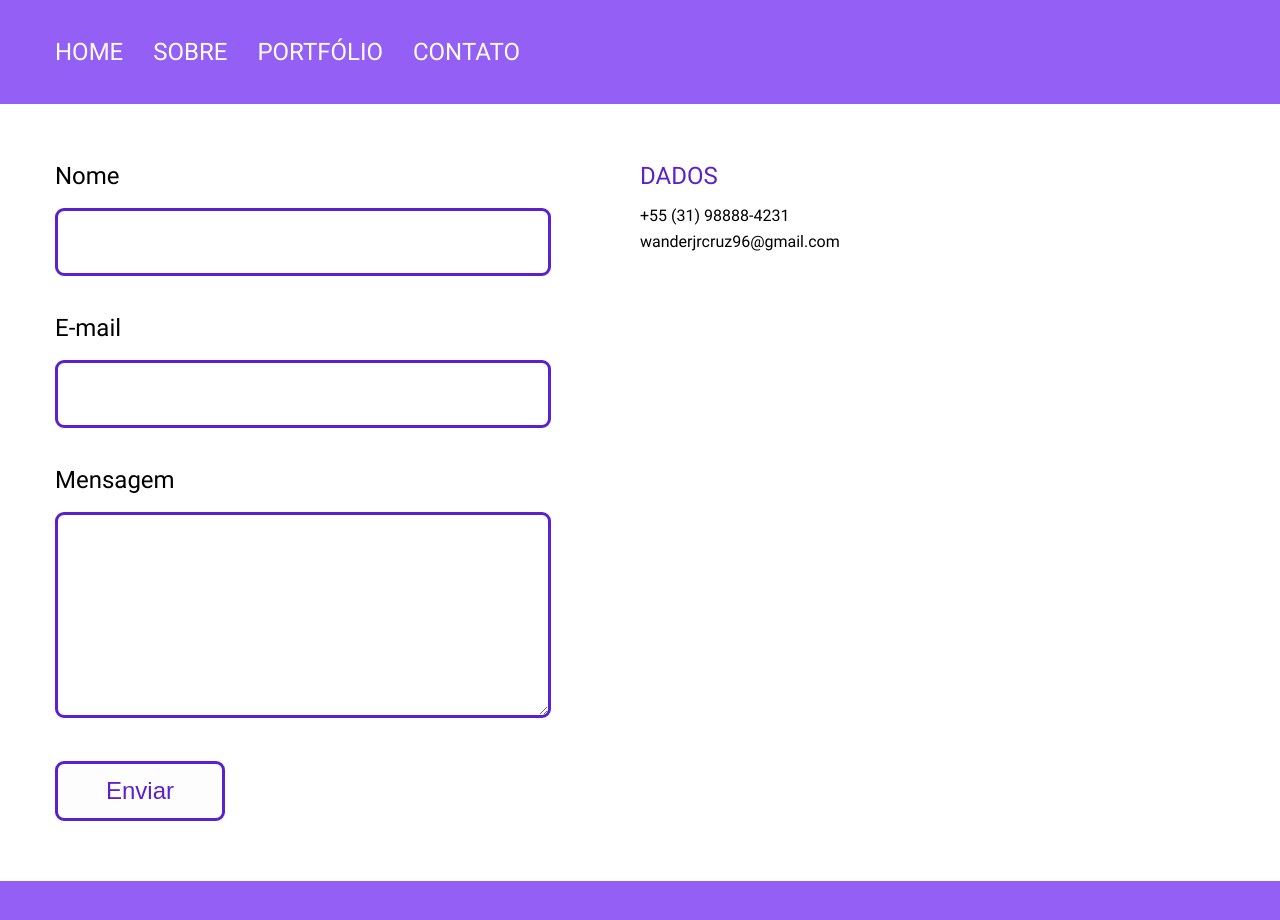
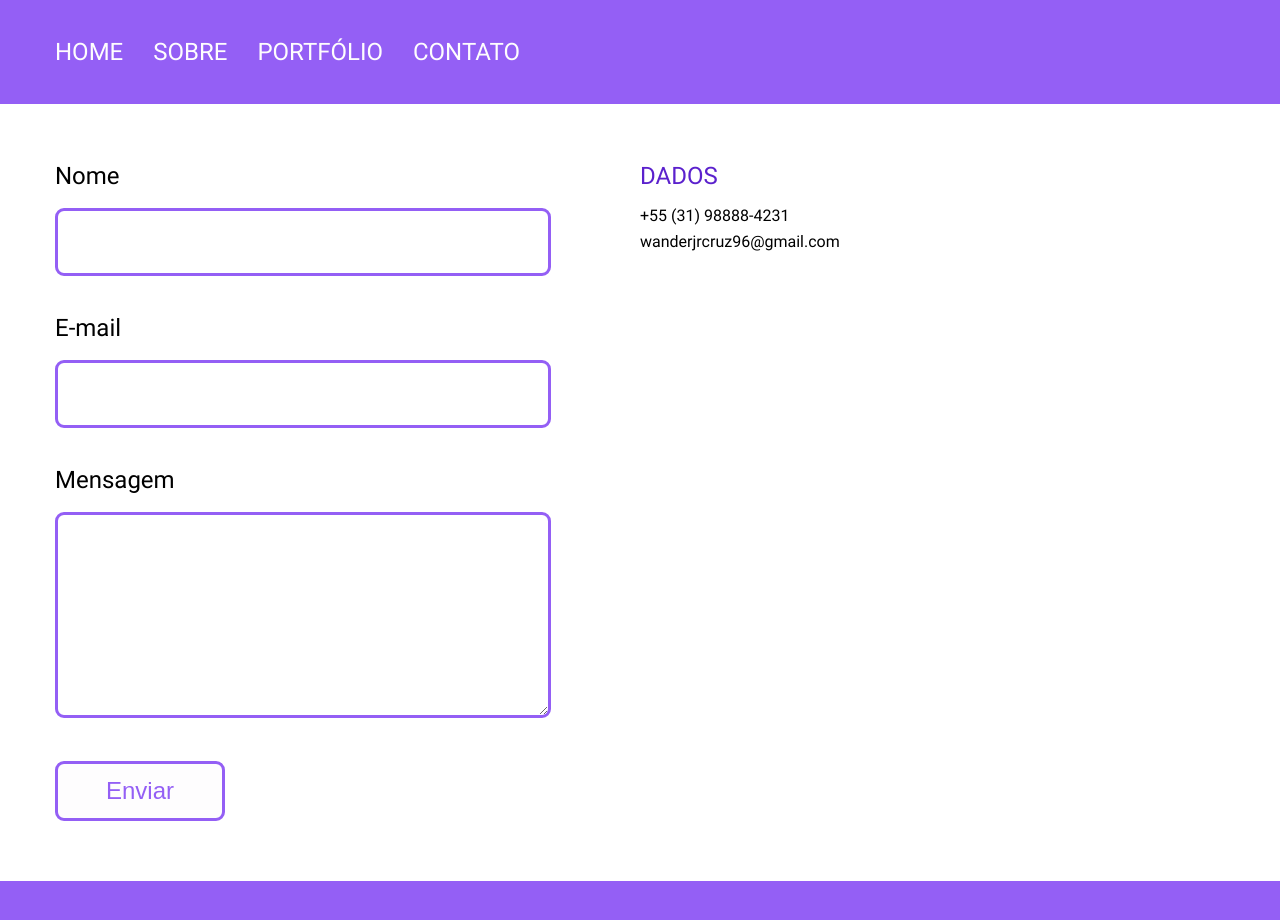
Before and after one commit to wander-junior/portfolio, a React (Create React App) app: page /contato in a window 1280 px wide. Shown: the top 920 px of the page. Built offline with nearby package versions, Linux system fonts and the light colour scheme.

Commit message:
Add hoverColor to buttons

```diff
--- a/src/components/Abilities/index.js
+++ b/src/components/Abilities/index.js
@@ -60,6 +60,7 @@ export default function Abilities(isExpanded) {
                             text={"Saiba mais"}
                             mainColor={colors.tertiary}
                             secondaryColor={colors.primary}
+                            hoverColor={colors.secondary}
                         />
                     </Link>
                     : null
--- a/src/components/Form/form-styles.js
+++ b/src/components/Form/form-styles.js
@@ -2,7 +2,7 @@ import styled from "styled-components";
 import { typoSizes, colors } from '../../styles';
 
 const borderStyle = `
-    border: 3px solid #5B21CD;
+    border: 3px solid ${colors.primary};
     border-radius: 9px;
     min-width: 470px;
     padding-left: 10px;
--- a/src/components/Form/index.js
+++ b/src/components/Form/index.js
@@ -3,6 +3,7 @@ import Button from '../Button';
 import * as emailjs from 'emailjs-com';
 
 import { Contact, LabelTxt, Input, InputTxtArea } from './form-styles';
+import { colors } from '../../styles';
 
 const { SERVICE_ID, TEMPLATE_ID, USER_ID } = process.env;
 
@@ -51,7 +52,12 @@ export default function Form() {
                     <LabelTxt>Mensagem</LabelTxt>
                     <InputTxtArea name="message" value={message} onChange={handleChange}/>
                 </label>
-                <Button text="Enviar" mainColor="#5B21CD" secondaryColor="#FEFDFE"/>
+                <Button
+                    text="Enviar"
+                    mainColor={colors.primary}
+                    secondaryColor={colors.tertiary}
+                    hoverColor={colors.secondary}
+                />
             </Contact>
         </form>
     )
--- a/src/components/Title/index.js
+++ b/src/components/Title/index.js
@@ -12,7 +12,12 @@ export default function Title() {
                 <IntroTitle>Olá! Meu nome é Wander. Eu sou desenvolvedor WEB FullStack.</IntroTitle>
                 <CallToAction>Conheça o meu Portfólio</CallToAction>
                 <Link to='/portfolio'>
-                    <Button text="Veja agora" mainColor={colors.secondary} secondaryColor={colors.tertiary} />
+                    <Button
+                        text="Veja agora"
+                        mainColor={colors.primary}
+                        secondaryColor={colors.tertiary}
+                        hoverColor={colors.secondary}
+                    />
                 </Link>
             </Container>
         </TitleWrapper>
```
